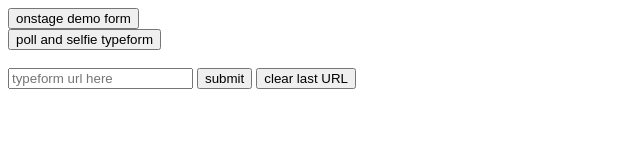
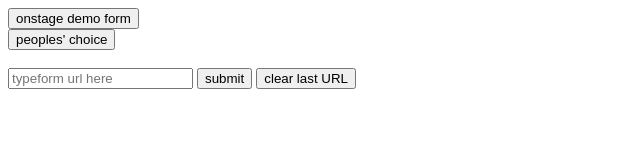
Before and after one commit to tfonstage/tfonstage.github.io, a website: page controller.html in a window 1280 px wide. Shown: the whole page, without its empty margins (0-640 px from the left). Drawn offline with nearby package versions, Linux system fonts and the light colour scheme; no server answers.

Commit message:
people's choice form

```diff
--- a/controller.html
+++ b/controller.html
@@ -30,7 +30,7 @@
     </script>
 
     <button class="open-form" url="https://iker4.typeform.com/to/xIHLB8">onstage demo form</button><br />
-    <button class="open-form" url="https://iker4.typeform.com/to/M28UVF">poll and selfie typeform</button><br />
+    <button class="open-form" url="https://iker4.typeform.com/to/M28UVF">peoples' choice</button><br />
 
     <br />
     <input type="text" id="url" placeholder="typeform url here" />
```
